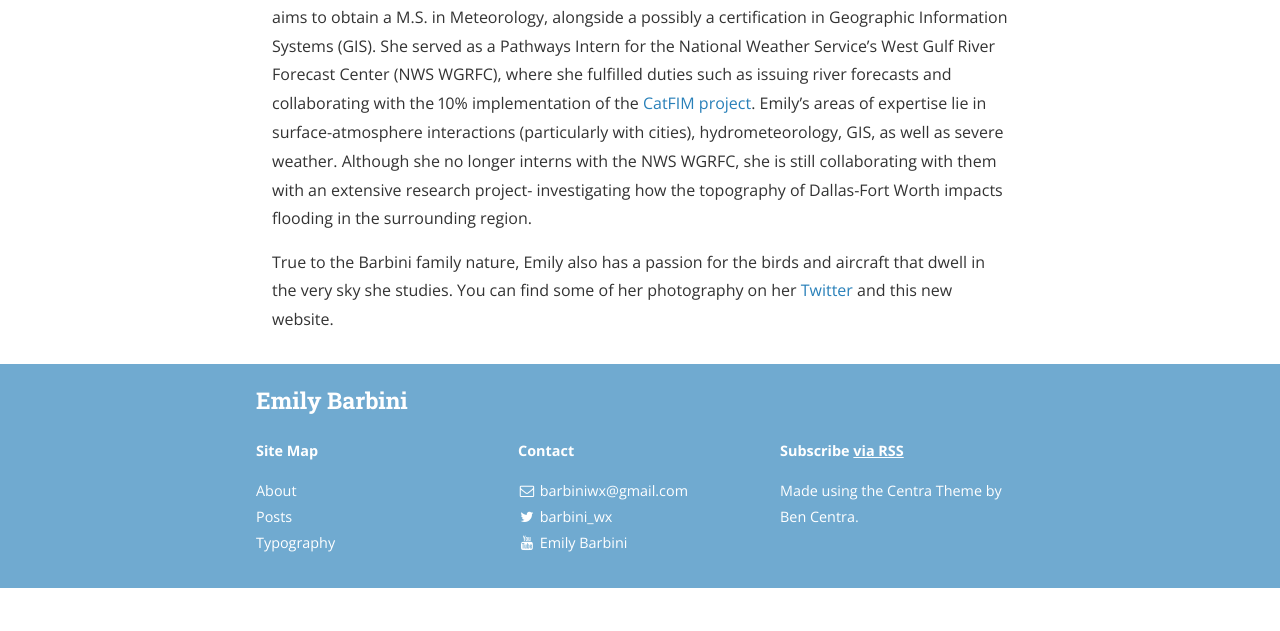
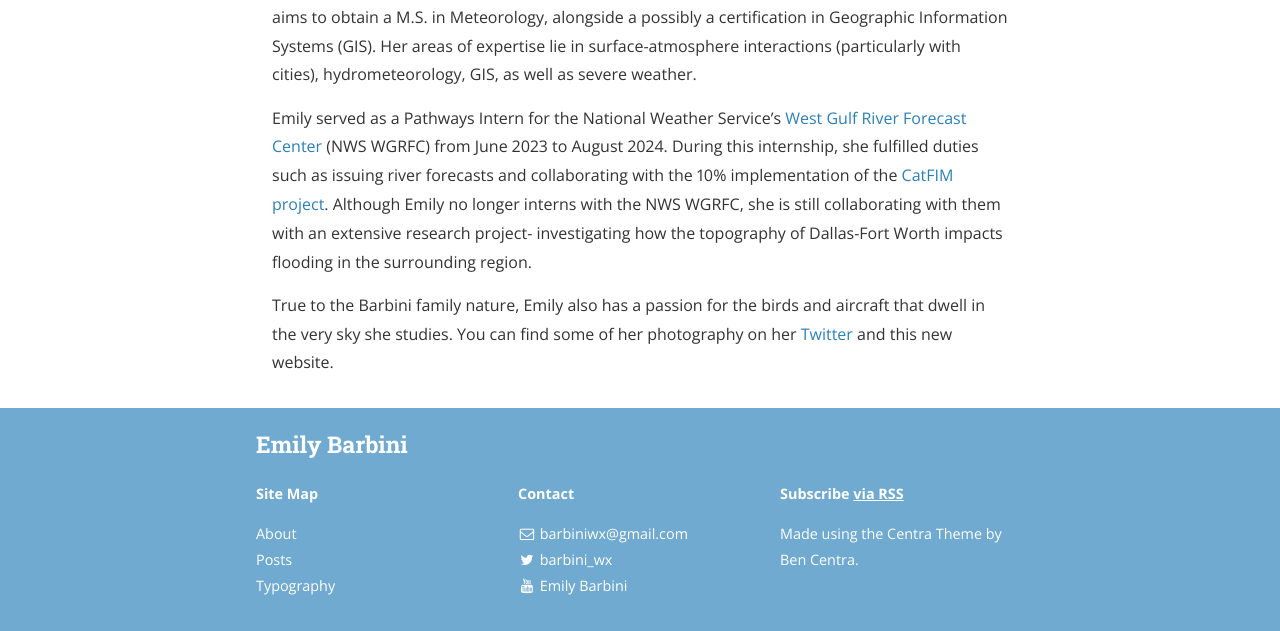
Before and after one commit to windBarbini/windbarbini.github.io, a Jekyll site: the page built from about.md, in a window 1280 px wide and 1136 px high. Shown: the part 505-1136 px from the top of the window. Built offline with Jekyll 4.4.1, drawn with Linux system fonts in a browser that asks for light colours; nearby versions of some CDN libraries; some of the changed text lies outside the part shown.

Commit message:
Update about.md

```diff
--- a/about.md
+++ b/about.md
@@ -7,6 +7,8 @@ main_nav: true
 
 ![alt text]({{ site.baseurl }}/assets/profile-placeholder.gif "Profile Picture"){:.profile}
 
-Emily Barbini recently graduated from the University of Oklahoma with a B.S. in Meteorology. She aims to obtain a M.S. in Meteorology, alongside a possibly a certification in Geographic Information Systems (GIS). She served as a Pathways Intern for the National Weather Service's West Gulf River Forecast Center (NWS WGRFC), where she fulfilled duties such as issuing river forecasts and collaborating with the 10% implementation of the <a href="https://storymaps.arcgis.com/stories/c7ae8422207241b5873fff38a22cf66b">CatFIM project</a>. Emily's areas of expertise lie in surface-atmosphere interactions (particularly with cities), hydrometeorology, GIS, as well as severe weather. Although she no longer interns with the NWS WGRFC, she is still collaborating with them with an extensive research project- investigating how the topography of Dallas-Fort Worth impacts flooding in the surrounding region.
+Emily Barbini recently graduated from the University of Oklahoma with a B.S. in Meteorology. She aims to obtain a M.S. in Meteorology, alongside a possibly a certification in Geographic Information Systems (GIS). Her areas of expertise lie in surface-atmosphere interactions (particularly with cities), hydrometeorology, GIS, as well as severe weather.
+
+Emily served as a Pathways Intern for the National Weather Service's <a href="https://www.weather.gov/wgrfc/">West Gulf River Forecast Center</a> (NWS WGRFC) from June 2023 to August 2024. During this internship, she fulfilled duties such as issuing river forecasts and collaborating with the 10% implementation of the <a href="https://storymaps.arcgis.com/stories/c7ae8422207241b5873fff38a22cf66b">CatFIM project</a>. Although Emily no longer interns with the NWS WGRFC, she is still collaborating with them with an extensive research project- investigating how the topography of Dallas-Fort Worth impacts flooding in the surrounding region.
 
 True to the Barbini family nature, Emily also has a passion for the birds and aircraft that dwell in the very sky she studies. You can find some of her photography on her <a href="https://x.com/barbini_wx">Twitter</a> and this new website.
```
